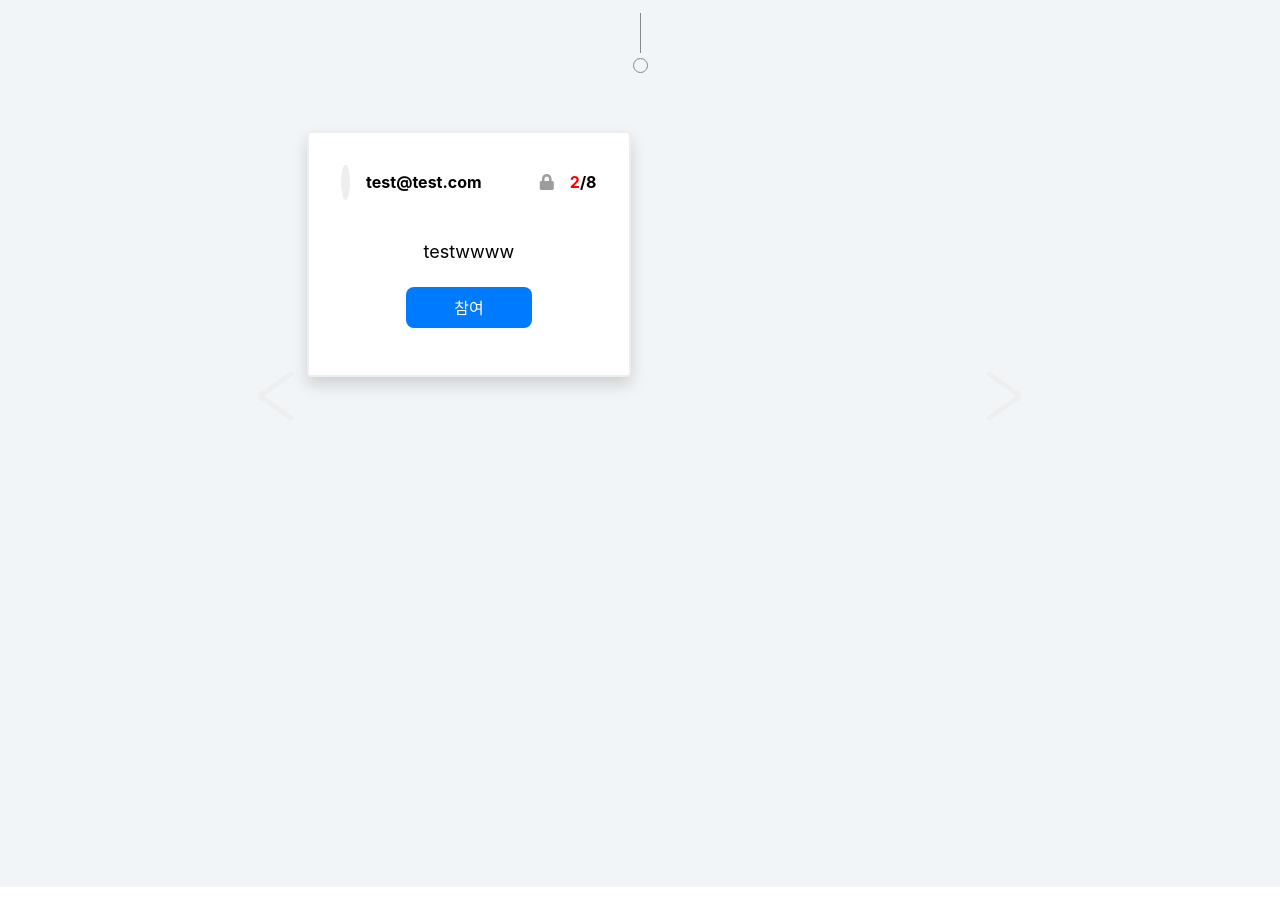
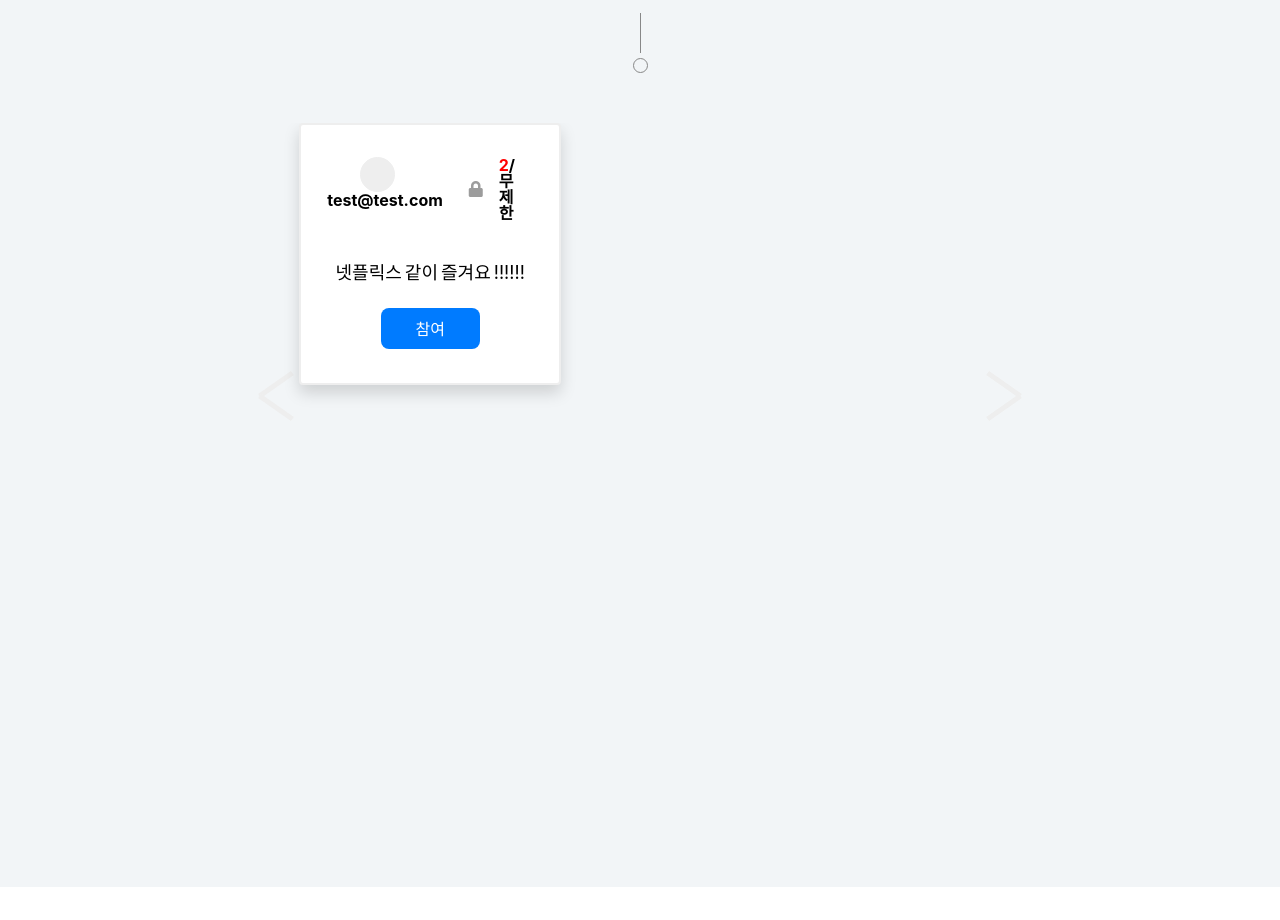
Before and after one commit to MinJeung-Kim/LandingPage, a React (Create React App) app: page / in a window 1280 px wide. Shown: the part 2360-3280 px from the top of the page. Built offline with nearby package versions, Linux system fonts and the light colour scheme; data requests are answered from the project's data file.

Commit message:
마이페이지 ui변경

```diff
--- a/db.json
+++ b/db.json
@@ -36,9 +36,9 @@
     {
       "id": "3dd389d83da3112b51d566484640b366fabdda1020e343b617288bd902cd9525",
       "userId": "test@test.com",
-      "roomtitle": "testwwww",
+      "roomtitle": "넷플릭스 같이 즐겨요 !!!!!!",
       "sessionMode": 2,
-      "maxUsers": 8
+      "maxUsers": 0
     }
   ]
 }
--- a/src/components/layout/JoinWizzroom.tsx
+++ b/src/components/layout/JoinWizzroom.tsx
@@ -23,7 +23,6 @@ const JoinWizzroom: React.SFC<Props> = ({ scrollToId }) => {
 
   const getRooms = async (): Promise<any> => {
     const response = await getRoom();
-    console.log("getRooms", response);
 
     setUsers(response.data);
   };
@@ -44,6 +43,7 @@ const JoinWizzroom: React.SFC<Props> = ({ scrollToId }) => {
           <div className={styles.gridBox}>
             {users.map((user) => (
               <Room
+                key={user.id}
                 id={user.id}
                 profile={user.profile}
                 userId={user.userId}
--- a/src/components/layout/Room.module.css
+++ b/src/components/layout/Room.module.css
@@ -1,13 +1,11 @@
 .room {
   display: flex;
   flex-direction: column;
-  align-items: center;
   border: 2px solid #eee;
   border-radius: 0.25rem;
   background-color: #fff;
   box-shadow: 0 0.5rem 1rem rgb(0 0 0 / 15%);
   padding: 1rem;
-  margin: 0.5rem;
 }
 .stateBar {
   display: flex;
@@ -22,6 +20,9 @@
   align-items: center;
   width: 60%;
   padding: 1rem;
+}
+.profileBox {
+  flex-direction: column;
 }
 .profile {
   width: 35px;
@@ -47,6 +48,7 @@
   margin-bottom: 1.5rem;
   line-height: 23px;
   word-spacing: -2px;
+  text-align: center;
 }
 .buttons {
   width: 100%;
--- a/src/components/layout/Room.tsx
+++ b/src/components/layout/Room.tsx
@@ -13,7 +13,7 @@ export interface Props {
 }
 
 const Room: React.SFC<Props> = ({ ...props }) => {
-  console.log(props);
+  console.log("Room props", props);
   const handelonClick = () => {
     // 1. 랜딩페이지에서 로그인된 상태로 참여하면 게스트 로그인 X
     // 2. 위즈룸 생성 여부 검증 api 추가하기
@@ -31,7 +31,8 @@ const Room: React.SFC<Props> = ({ ...props }) => {
             {props.sessionMode === 2 && <i className="fas fa-lock"></i>}
           </span>
           <span className={styles.isJoin}>
-            <span style={{ color: "red" }}>2</span>/{props.maxUsers}
+            <span style={{ color: "red" }}>2</span>/
+            {props.maxUsers === 0 ? "무제한" : props.maxUsers}
           </span>
         </div>
       </div>
--- a/src/components/menu/MenuBar.tsx
+++ b/src/components/menu/MenuBar.tsx
@@ -17,6 +17,7 @@ interface Post {
 
 const MenuBar = React.memo(() => {
   const [info, setInfo] = useState<Post>();
+  const [isToggleOn, setIsToggleOn] = useState(false);
 
   // 로그인
   const login = async () => {
@@ -38,6 +39,7 @@ const MenuBar = React.memo(() => {
   };
 
   const onClick = (e: any) => {
+    setIsToggleOn(!isToggleOn);
     if (e.target.innerText === `${text.login}`) {
       login();
     } else if (e.target.innerText === `${text.make}`) {
@@ -79,7 +81,7 @@ const MenuBar = React.memo(() => {
           menuName={info ? text.mypage : text.login}
           onClick={onClick}
         />
-        {info && <MyPage info={info} setInfo={setInfo} />}
+        {info && isToggleOn && <MyPage info={info} setInfo={setInfo} />}
       </div>
     </div>
   );
```
